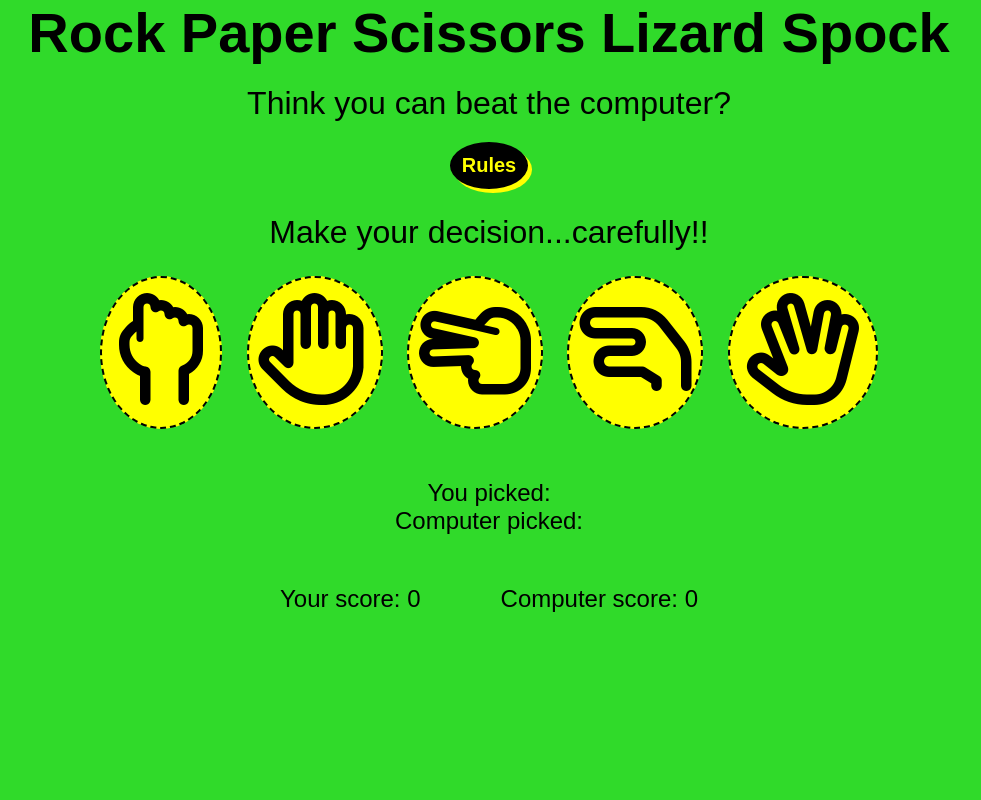
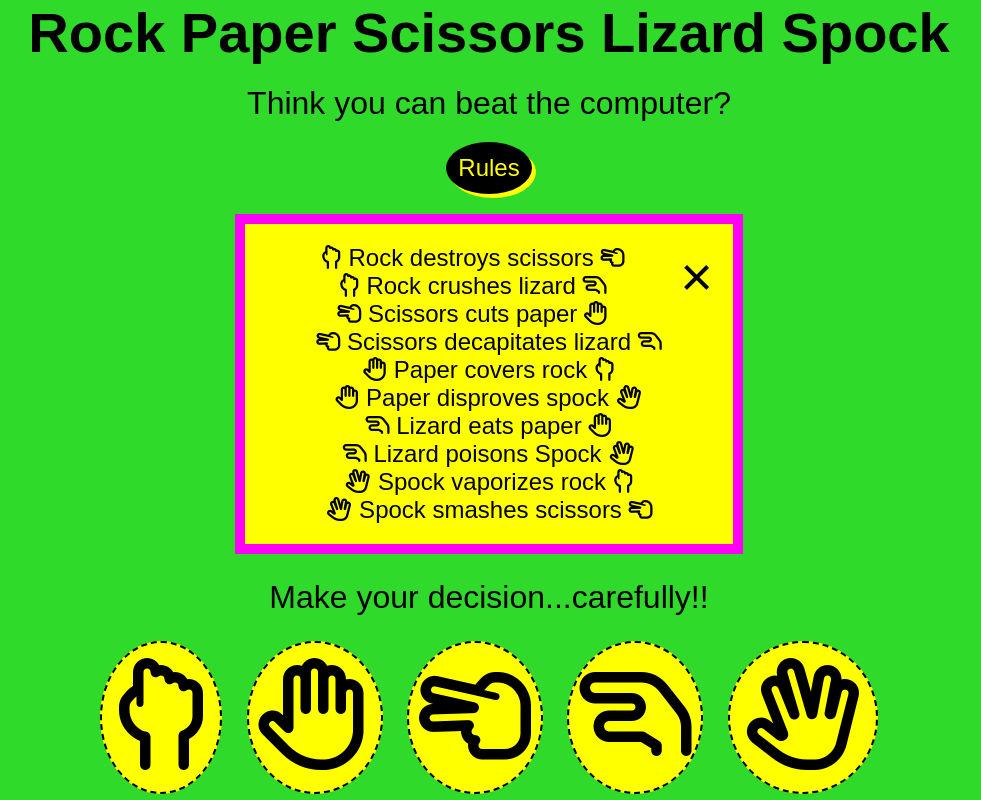
Before and after one commit to conor-b1995/p2-rockPaperScissors, a plain HTML site: page index.html in a window 1280 px wide. Both pictures are taken after a click on the button "Rules". Shown: the top 800 px of the page, without its empty margins (151-1132 px from the left). Drawn offline with Linux system fonts and the light colour scheme; a web font is replaced by a local one.

Commit message:
Add the rules modal and all the rules within it

```diff
--- a/assets/css/style.css
+++ b/assets/css/style.css
@@ -34,28 +34,28 @@ header>p {
 /* buttons */
 
 .rules {
-    font-size: 1.5rem;
     text-align: center;
     margin-top: 20px;
 }
 
-.btn-rules {
+#btn-rules {
     background-color: black;
     color: yellow;
     border: 2px solid black;
     padding: 10px;
+    font-size: 1.5rem;
 
     border-radius: 50%;
     box-shadow: 4px 4px yellow;
 }
 
-.btn-rules:hover {
+#btn-rules:hover {
     color: black;
     background-color: yellow;
     cursor: pointer;
 }
 
-.btn-rules:active {
+#btn-rules:active {
     box-shadow: 2px 2px yellow;
     transform: translateY(2px);
 }
@@ -87,7 +87,7 @@ header>p {
     margin-top: 50px;
 }
 
-/* display the winner, user and computer scores info */
+/* display the winner and also the user and computer scores info */
 
 .winner {
     text-align: center;
@@ -103,9 +103,42 @@ header>p {
     text-align: center;
     font-size: 1.5rem;
     margin-top: 50px;
+    margin-bottom: 50px;
 
     display: flex;
     gap: 5rem;
     /* align-items: center; */
     justify-content: center;
 }
+
+/* rules modal */
+
+#my-modal {
+    display: none;
+    position: fixed;
+    overflow: auto;
+}
+
+#rules-content {
+    display: none;
+    margin: auto;
+    margin-top: 20px;
+    padding: 20px;
+    width: 35%;
+    text-align: center;
+
+    background-color: yellow;
+    color: black;
+    font-size: 1.5rem;
+    border: 10px solid #ff00f7;
+}
+
+.close {
+    color: black;
+    float: right;
+    font-size: 3.5rem;
+}
+
+.close:hover {
+    cursor: pointer;
+}
--- a/assets/js/script.js
+++ b/assets/js/script.js
@@ -117,3 +117,21 @@ function usersOptions() {
 }
 
 usersOptions();
+
+var modal = document.getElementById('rules-content');
+var btn = document.getElementById('btn-rules');
+var close = document.getElementsByClassName('close')[0];
+
+btn.onclick = function () {
+        modal.style.display = 'block';
+}
+
+close.onclick = function () {
+    modal.style.display = 'none';
+}
+
+window.onclick = function(event) {
+    if (event.target == modal) {
+      modal.style.display = "none";
+    }
+  }
--- a/index.html
+++ b/index.html
@@ -20,9 +20,29 @@
     </header>
 
     <div class="rules">
-        <button class="btn-rules">
-            <h2>Rules</h2>
-        </button>
+
+        <button id="btn-rules">Rules</button>
+
+    </div>
+
+    <div id="rules-modal my-modal">
+
+        <div id="rules-content">
+
+            <span class="close">&times;</span>
+            <p><i class="fa-regular fa-hand-back-fist"></i> Rock destroys scissors  <i class="fa-regular fa-hand-scissors"></i></p>
+            <p><i class="fa-regular fa-hand-back-fist"></i> Rock crushes lizard <i class="fa-regular fa-hand-lizard"></i></p>
+            <p><i class="fa-regular fa-hand-scissors"></i>  Scissors cuts paper <i class="fa-regular fa-hand"></i></p>
+            <p><i class="fa-regular fa-hand-scissors"></i>  Scissors decapitates lizard <i class="fa-regular fa-hand-lizard"></i></p>
+            <p><i class="fa-regular fa-hand"></i>  Paper covers rock <i class="fa-regular fa-hand-back-fist"></i></p>
+            <p><i class="fa-regular fa-hand"></i>  Paper disproves spock <i class="fa-regular fa-hand-spock"></i></p>
+            <p><i class="fa-regular fa-hand-lizard"></i>  Lizard eats paper <i class="fa-regular fa-hand"></i></p>
+            <p><i class="fa-regular fa-hand-lizard"></i>  Lizard poisons Spock <i class="fa-regular fa-hand-spock"></i></p>
+            <p><i class="fa-regular fa-hand-spock"></i>  Spock vaporizes rock <i class="fa-regular fa-hand-back-fist"></i></p>
+            <p><i class="fa-regular fa-hand-spock"></i>  Spock smashes scissors <i class="fa-regular fa-hand-scissors"></i></p>
+
+        </div>
+
     </div>
 
     <div class="pick">
@@ -75,7 +95,8 @@
 
     <div class="scores">
 
-        <span>Your score: <span id="user-score">0</span></span><span>Computer score: <span id="comp-score">0</span></span>
+        <span>Your score: <span id="user-score">0</span></span><span>Computer score: <span
+                id="comp-score">0</span></span>
     </div>
 
 
```
